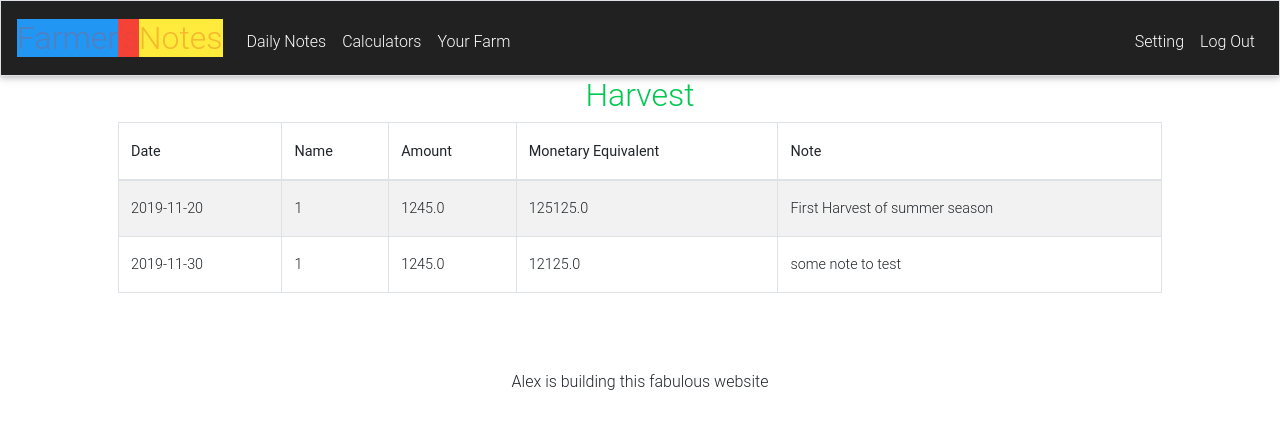
After one commit to alexsonphoenix/cs50-final, a Flask app: page /history in a window 1280 px wide. The commit adds this page. Shown: the top 429 px of the page. Run offline with Flask 2, Linux system fonts and the light colour scheme; a user stored in the database is signed in; some libraries are stand-ins or nearby versions.

Commit message:
working on history page

```diff
--- a/app.py
+++ b/app.py
@@ -512,6 +512,31 @@ def dailyNotes():
 
 
 
+@app.route("/history")
+@login_required
+def history():
+    #Query crops,livestocks,cropExpenses, livestockExpenses
+    crops=qry_crops()
+    livestocks=qry_livestocks()
+    cropExs=qry_cropEx()
+    livestockExs=qry_livestockEx()
+
+    #Query Daily Harvest and Expenses
+    qry_dailyHarvestCrop = db.execute("SELECT * FROM dailyHarvestCrop WHERE user_id = :user_id",    user_id=session["user_id"])
+    qry_dailyHarvestLivestock = db.execute("SELECT * FROM dailyHarvestLivestock WHERE user_id = :user_id",   user_id=session["user_id"])
+    qry_dailySpendCrop = db.execute("SELECT * FROM dailySpendCrop WHERE user_id = :user_id",    user_id=session["user_id"])
+    qry_dailySpendLivestock = db.execute("SELECT * FROM dailySpendLivestock WHERE user_id = :user_id",    user_id=session["user_id"])
+
+    return render_template("history.html",crops=crops,
+                                        livestocks=livestocks,
+                                        cropExs=cropExs,
+                                        livestockExs=livestockExs,
+                                        qry_dailyHarvestCrop=qry_dailyHarvestCrop,
+                                        qry_dailyHarvestLivestock=qry_dailyHarvestLivestock,
+                                        qry_dailySpendCrop=qry_dailySpendCrop,
+                                        qry_dailySpendLivestock=qry_dailySpendLivestock)
+
+
 
 def errorhandler(e):
     """Handle error"""
--- a/static/styles.css
+++ b/static/styles.css
@@ -50,3 +50,18 @@ input[name="email"]:invalid {
 #myPopup {
    visibility:hidden;
 }
+
+
+
+/* HISTORY Table Custom */
+.my-custom-scrollbar {
+position: relative;
+height: 200px;
+overflow: auto;
+}
+.table-wrapper-scroll-y {
+display: block;
+}
+
+.tableFixHead          { overflow-y: auto; height: 200; }
+.tableFixHead thead th { position: sticky; top: 0; }
--- a/templates/dailyNotes.html
+++ b/templates/dailyNotes.html
@@ -122,6 +122,10 @@
     <!-- Links to 4 forms-->
     <div class="container">
       <h1 class="text-center"> What's up on the farm! </h1>
+      <div class="row justify-content-end">
+        <a href="/history"><img src="static\images\history_icon.png" alt=""><br>History</a>
+      </div>
+
       <div class="row">
         <div class="col-6">
           <h1 class="text-center font-weight-light">Harvesting</h1>
--- /dev/null
+++ b/templates/history.html
@@ -0,0 +1,40 @@
+{% extends "layout.html" %}
+
+{% block title %}
+    History
+{% endblock %}
+
+{% block main %}
+
+<span class=" row justify-content-center text-success"><h2>Harvest</h2></span>
+
+<div class="table-wrapper-scroll-y my-custom-scrollbar tableFixHead">
+
+  <table class="table table-bordered table-striped mb-0">
+    <thead>
+      <tr>
+        <th scope="col">Date</th>
+        <th scope="col">Name</th>
+        <th scope="col">Amount</th>
+        <th scope="col">Monetary Equivalent</th>
+        <th scope="col">Note</th>
+      </tr>
+    </thead>
+
+    <tbody>
+      {% for qry_dHC in qry_dailyHarvestCrop %}
+      <tr>
+        <td>{{qry_dHC["dates"]}}</td>
+        <td>{{qry_dHC["crop_id"]}}</td>
+        <td>{{qry_dHC["crop_amount"]}}</td>
+        <td>{{qry_dHC["crop_money"]}}</td>
+        <td>{{qry_dHC["note"]}}</td>
+      </tr>
+      {% endfor %}
+
+    </tbody>
+  </table>
+
+</div>
+
+{% endblock %}
--- a/templates/layout.html
+++ b/templates/layout.html
@@ -9,14 +9,22 @@
         <meta name="viewport" content="width=device-width, initial-scale=1, shrink-to-fit=no">
 
         <!-- documentation at http://getbootstrap.com/docs/4.1/, alternative themes at https://bootswatch.com/ -->
-        <link href="https://maxcdn.bootstrapcdn.com/bootstrap/4.1.3/css/bootstrap.min.css" rel="stylesheet">
-
+        <!-- Font Awesome -->
+        <link rel="stylesheet" href="https://use.fontawesome.com/releases/v5.8.2/css/all.css">
+        <!-- Bootstrap core CSS -->
+        <link href="https://cdnjs.cloudflare.com/ajax/libs/twitter-bootstrap/4.3.1/css/bootstrap.min.css" rel="stylesheet">
+        <!-- Material Design Bootstrap -->
+        <link href="https://cdnjs.cloudflare.com/ajax/libs/mdbootstrap/4.8.11/css/mdb.min.css" rel="stylesheet">
         <link href="/static/styles.css" rel="stylesheet">
 
-        <script src="https://code.jquery.com/jquery-3.3.1.min.js"></script>
-        <script src="https://cdnjs.cloudflare.com/ajax/libs/popper.js/1.14.3/umd/popper.min.js"></script>
-        <script src="https://ajax.googleapis.com/ajax/libs/jquery/3.3.1/jquery.min.js"></script>
-        <script src="https://maxcdn.bootstrapcdn.com/bootstrap/4.1.3/js/bootstrap.min.js"></script>
+        <!-- JQuery -->
+        <script type="text/javascript" src="https://cdnjs.cloudflare.com/ajax/libs/jquery/3.4.1/jquery.min.js"></script>
+        <!-- Bootstrap tooltips -->
+        <script type="text/javascript" src="https://cdnjs.cloudflare.com/ajax/libs/popper.js/1.14.4/umd/popper.min.js"></script>
+        <!-- Bootstrap core JavaScript -->
+        <script type="text/javascript" src="https://cdnjs.cloudflare.com/ajax/libs/twitter-bootstrap/4.3.1/js/bootstrap.min.js"></script>
+        <!-- MDB core JavaScript -->
+        <script type="text/javascript" src="https://cdnjs.cloudflare.com/ajax/libs/mdbootstrap/4.8.11/js/mdb.min.js"></script>
 
         <title>{% block title %}{% endblock %}</title>
 
--- a/templates/login.html
+++ b/templates/login.html
@@ -42,11 +42,11 @@
   </form>
 
   <div class="text-center">
-    <a href="" class="btn btn-default btn-rounded mb-4 text-info" data-toggle="modal" data-target="#modalLoginForm"><b>Already have an account</b></a>
+    <button href="" class="btn btn-info btn-rounded mb-4 " data-toggle="modal" data-target="#modalLoginForm"><b>Already have an account</b></button>
   </div>
 
   <div class="text-center">
-    <a href="/register" class="btn btn-default btn-rounded mb-4 text-info"><b>Register an account</b></a>
+    <button href="/register" class="btn btn-info btn-rounded mb-4 "><b>Register an account</b></button>
   </div>
 
 
```
Also changed, not shown: requirements.txt (deleted, +0 -11 lines), static/images/history_icon.png (added), 3 other files.
